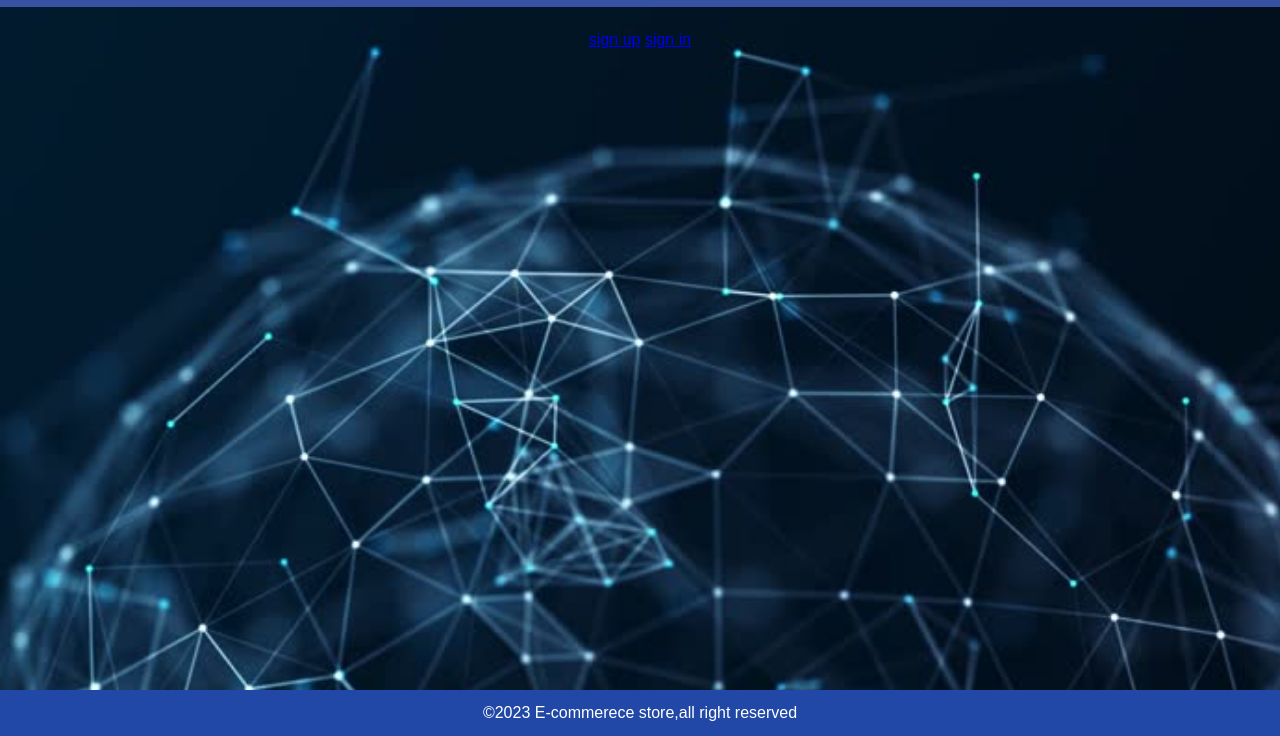
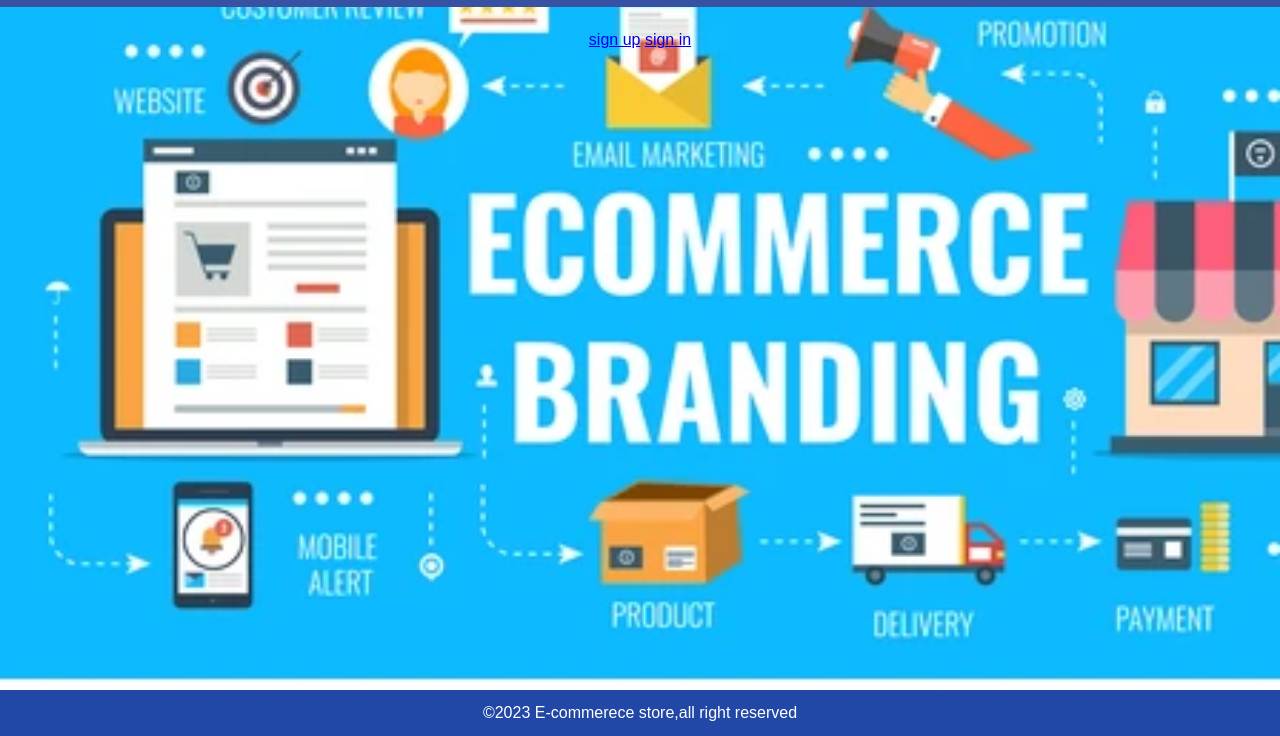
Before and after one commit to Sameeksha874/e-commerece, a plain HTML site: page index.html in a window 1280 px wide. Shown: the part 64-800 px from the top of the page. Drawn offline with Linux system fonts and the light colour scheme.

Commit message:
Update style.css

```diff
--- a/style.css
+++ b/style.css
@@ -5,7 +5,7 @@ body,h1,h2,p,label,input,button {
 body{
     font-family: Arial, sans-serif;
     line-height: 1.6;
-    background-image: url("back.jpg");
+    background-image: url("back1.webp");
     background-repeat: no-repeat;
     background-size: cover;
     min-height: 100vh;
```
